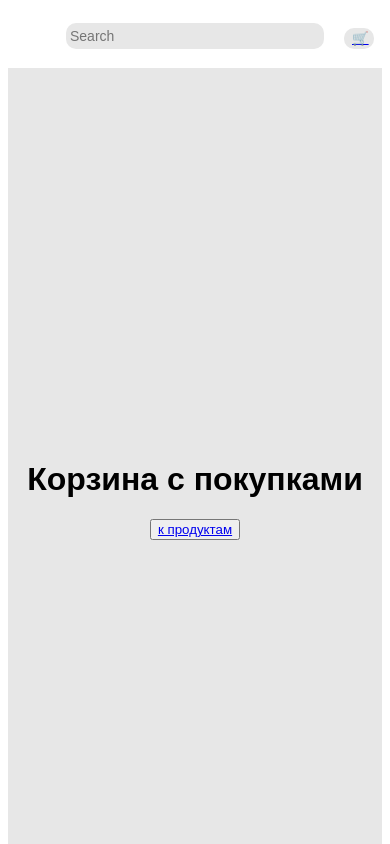
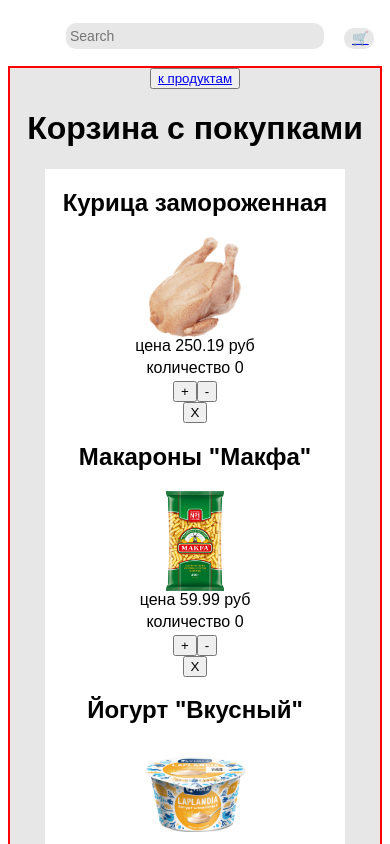
Before and after one commit to Masha-Gorb/grocery-app, a React (Create React App) app: page /shoppingCart in a window 390 px wide. Shown: the top 844 px of the page. Built offline with nearby package versions, Linux system fonts and the light colour scheme.

Commit message:
feature: add shopping cart product card and show in cart all data array

```diff
--- a/src/components/Header/Header.module.css
+++ b/src/components/Header/Header.module.css
@@ -60,3 +60,10 @@
         margin-left: 20px;
     }
 }
+
+.button:hover {
+    background-color: rgba(161, 230, 255, 0.48);
+}
+.button:hover::after {
+    content: attr(data-title);
+}
--- a/src/components/Header/Header.tsx
+++ b/src/components/Header/Header.tsx
@@ -13,7 +13,7 @@
              placeholder='Search'/>
       <div>
 
-        <button className={s.button}>
+        <button className={s.button} data-title=" ваша корзина">
           <Link to="/shoppingCart">🛒</Link>
         </button>
 
--- a/src/components/ShoppingCart/ShoppingCart.module.css
+++ b/src/components/ShoppingCart/ShoppingCart.module.css
@@ -1,10 +1,23 @@
-.container {
+.mainContainer {
     background-color: #e7e7e7;
     padding: 0 calc(50% - 590px);
     display: flex;
-    flex-direction: column;
+    justify-content: center;
     align-items: center;
-    justify-content: center;
     height: 100vh;
     font-family: "Andale Mono", sans-serif;
 }
+
+.container {
+    text-align: center;
+    border: 2px solid red;
+    width: 520px;
+    height: 100vh;
+}
+@media (orientation: portrait) and (max-width: 600px) {
+    .container {
+        display: flex;
+        flex-direction: column;
+        align-items: center;
+    }
+}
--- a/src/components/ShoppingCart/ShoppingCart.tsx
+++ b/src/components/ShoppingCart/ShoppingCart.tsx
@@ -1,14 +1,57 @@
 import React, {FC} from 'react';
 import s from './ShoppingCart.module.css'
+import n from './../ProductCard/ProductCard.module.css'
 import {Link} from "react-router-dom";
+import ShoppingCartProductCard from "../ShoppingCartProductCard";
+import Box from "@mui/material/Box";
+import Modal from "@mui/material/Modal";
+import Button from "@mui/material/Button";
+import {getProducts} from "../../helpers/getProducts";
 
-const ShoppingCart:FC<any> = () => {
+const ShoppingCart: FC<any> = () => {
+  const state = getProducts()
+
+
+
+  const [open, setOpen] = React.useState(false);
+  const handleOpen = () => setOpen(true);
+  const handleClose = () => setOpen(false);
+
   return (
-    <div className={s.container}>
-      <h1>Корзина с покупками</h1>
-      <button><Link to="/">к продуктам</Link>
-      </button>
+    <div className={s.mainContainer}>
+      <div className={s.container}>
+        <button><Link to="/">к продуктам</Link></button>
+        <h1>Корзина с покупками</h1>
+
+        {state.map(m => {
+          return <ShoppingCartProductCard
+            key={m.id}
+            title={m.title}
+            img={m.img}
+            price={m.price}
+          />
+        })}
+        <ShoppingCartProductCard/>
+        <Button onClick={handleOpen}>Промокод</Button>
+
+      </div>
+
+      <Modal
+        className={n.modal}
+        open={open}
+        onClose={handleClose}
+      >
+        <Box className={n.modalBox}>
+          <div className={n.modalBoxContainer}>
+            <h3>Введите промокод</h3>
+            <input type='text' placeholder='ЖАБА'/>
+            <button>ввести</button>
+          </div>
+        </Box>
+      </Modal>
+
     </div>
+
   );
 };
 
--- /dev/null
+++ b/src/components/ShoppingCartProductCard/ShoppingCartProductCard.module.css
@@ -0,0 +1,18 @@
+.mainContainer {
+    background-color: #ffffff;
+}
+
+@media (orientation: portrait) and (max-width: 600px) {
+    .mainContainer {
+        display: flex;
+        flex-direction: column;
+        align-items: center;
+        width: 300px;
+    }
+}
+
+.img {
+    height: 100px;
+    width: 100px;
+    object-fit: contain;
+}
--- /dev/null
+++ b/src/components/ShoppingCartProductCard/ShoppingCartProductCard.tsx
@@ -0,0 +1,31 @@
+import React, {FC, useState} from 'react';
+import s from "./ShoppingCartProductCard.module.css";
+import {ProductTypeWithM} from "../../types";
+
+const ShoppingCartProductCard:FC<any> = (props: ProductTypeWithM) => {
+
+  const [count, setCount] = useState<any>(0)
+  const addItem = () => {
+    setCount(count+1)
+  }
+  const deleteItem = () => {
+    setCount(count-1)
+  }
+
+  const {title, img, price} = props
+  return (
+    <div className={s.mainContainer}>
+         <h2>{title}</h2>
+      <img className={s.img} src={img} alt={'картинка товара'}/>
+      <span>{'цена ' + price + ' руб'}</span>
+      <div>
+        <p>{'количество ' + count}</p>
+        <button onClick={addItem}>+</button>
+        <button onClick={deleteItem}>-</button>
+      </div>
+      <button onClick={() => alert('пока не умею удалять')}>X</button>
+    </div>
+  );
+};
+
+export default ShoppingCartProductCard;
--- /dev/null
+++ b/src/components/ShoppingCartProductCard/index.ts
@@ -0,0 +1 @@
+export {default} from './ShoppingCartProductCard'
```
